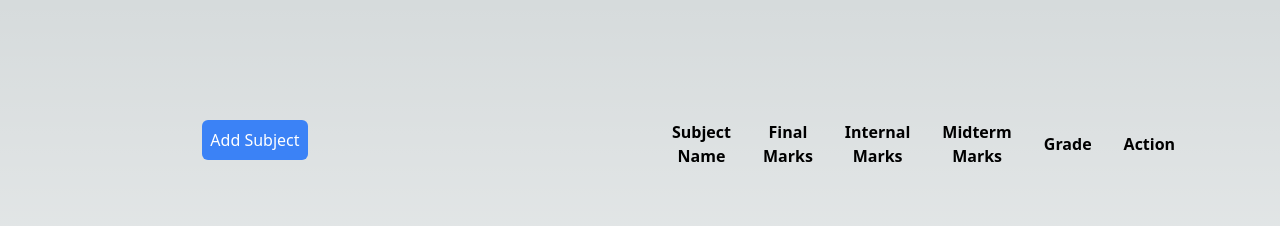
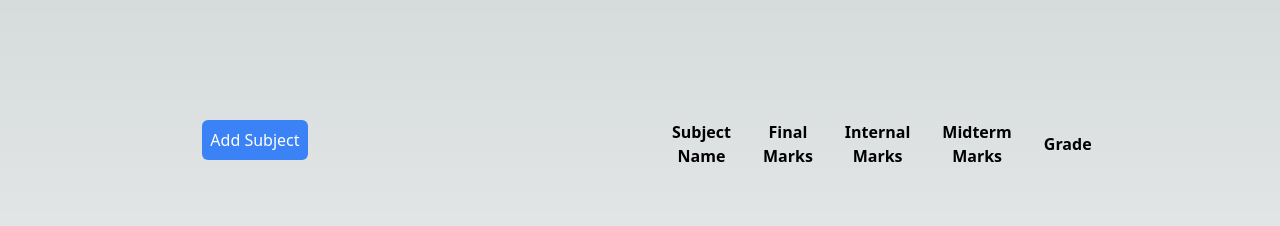
Before and after one commit to Tgmirrorbot/marks-calculator, a Next.js app: page / in a window 1280 px wide. Shown: the top 226 px of the page. Built offline with nearby package versions, Linux system fonts and the light colour scheme.

Commit message:
Commit from Stub AI

```diff
--- a/components/SubjectForm.tsx
+++ b/components/SubjectForm.tsx
@@ -80,8 +80,8 @@ const SubjectForm = () => {
           </div>
         ))}
       </div>
-      <div className="w-full md:w-1/2 p-4">
-        <table className="table-auto w-full">
+      <div className="w-full md:w-1/2 p-4 overflow-x-auto">
+        <table className="table-auto min-w-full">
           <thead>
             <tr>
               <th className="px-4 py-2">Subject Name</th>
```
